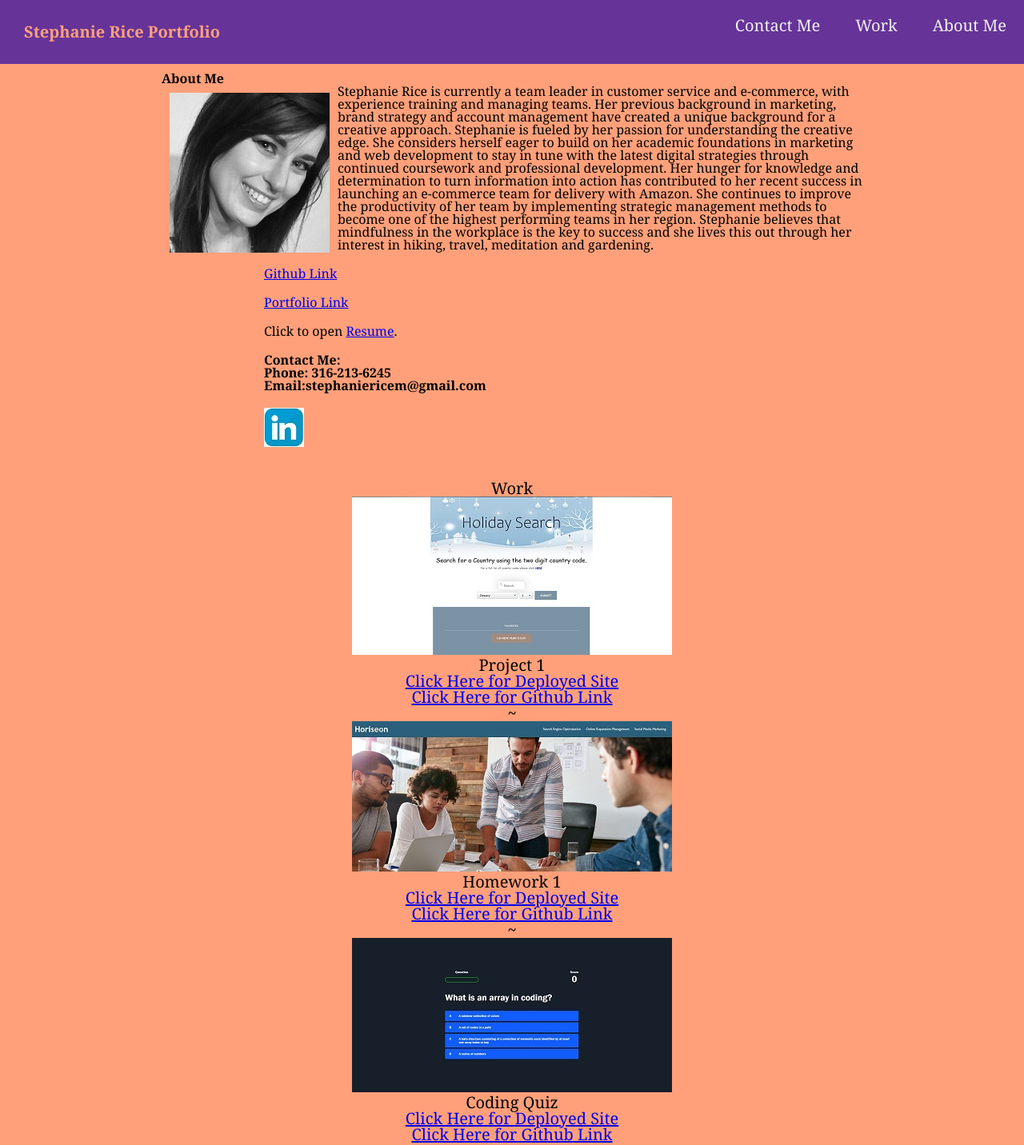
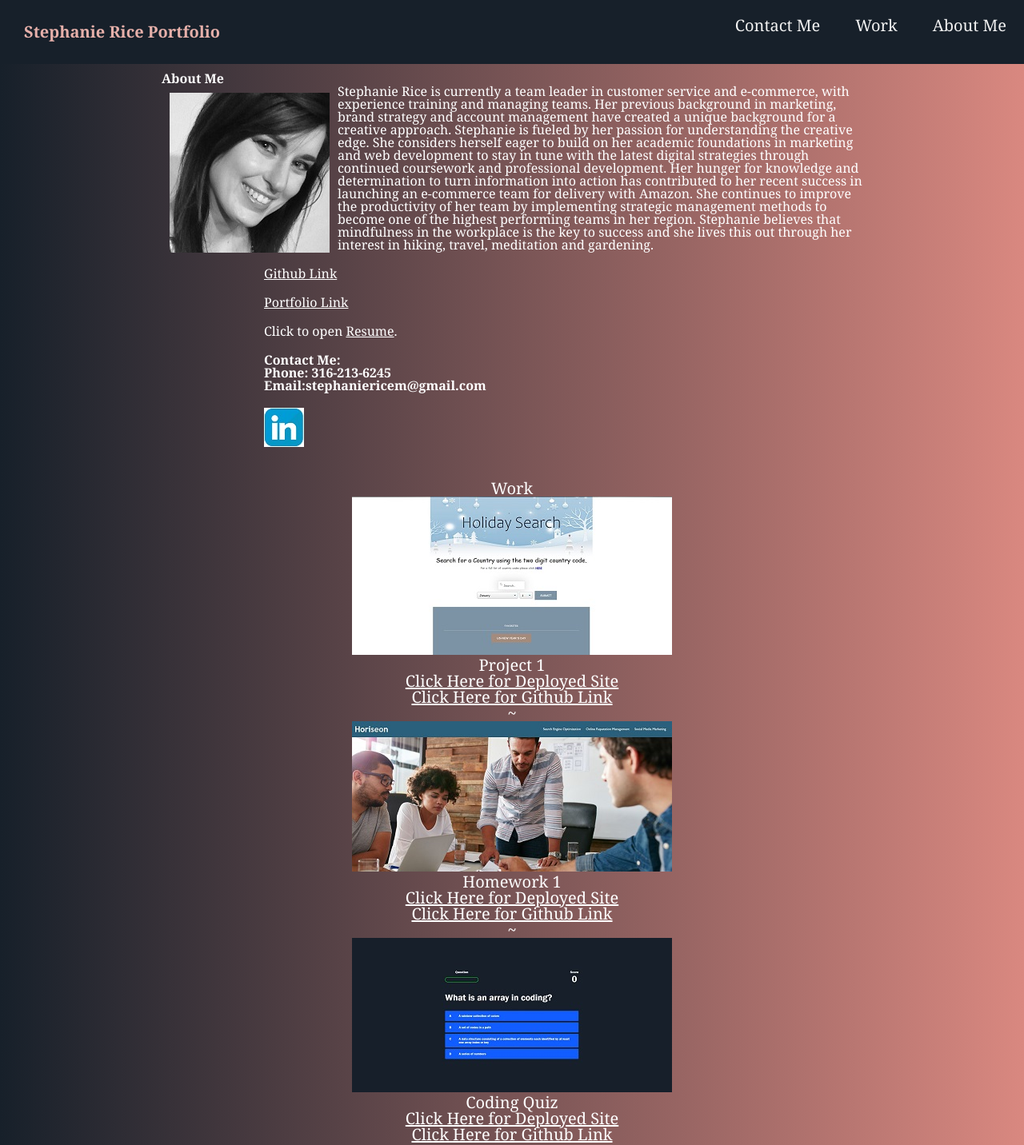
Before and after one commit to minnie1883/sriceportfolio, a plain HTML site: page index.html in a window 1280 px wide. Shown: the top 1432 px of the page at 80% size. Drawn offline with Linux system fonts and the light colour scheme.

Commit message:
update colors

```diff
--- a/assets/css/style.css
+++ b/assets/css/style.css
@@ -17,22 +17,28 @@ nav a {
 }
 
 nav a:hover {
-  color: lightsalmon;
+  color: #e6b0aa;
+}
+
+a {
+  color: white;
 }
 
 main {
-  background-color: lightsalmon;
   justify-content: center;
+  background-color: #e6b0aa; /* For browsers that do not support gradients */
+  background-image: linear-gradient(to right, #17202a, #d98880);
+  color: white;
 }
 
 footer {
-  background-color: rebeccapurple;
+  background-color: #566573;
   padding: 20px;
 }
 
 .portfolio {
-  background-color: rebeccapurple;
-  color: lightsalmon;
+  background-color: #17202a;
+  color: #e6b0aa;
   font-size: 20px;
   margin: auto;
   text-align: left;
@@ -90,7 +96,6 @@ footer {
   flex-direction: column;
   font-size: 20px;
   text-align: center;
-  background-color: lightsalmon;
-  color: black;
+  color: white;
   padding: 30px;
 }
```
